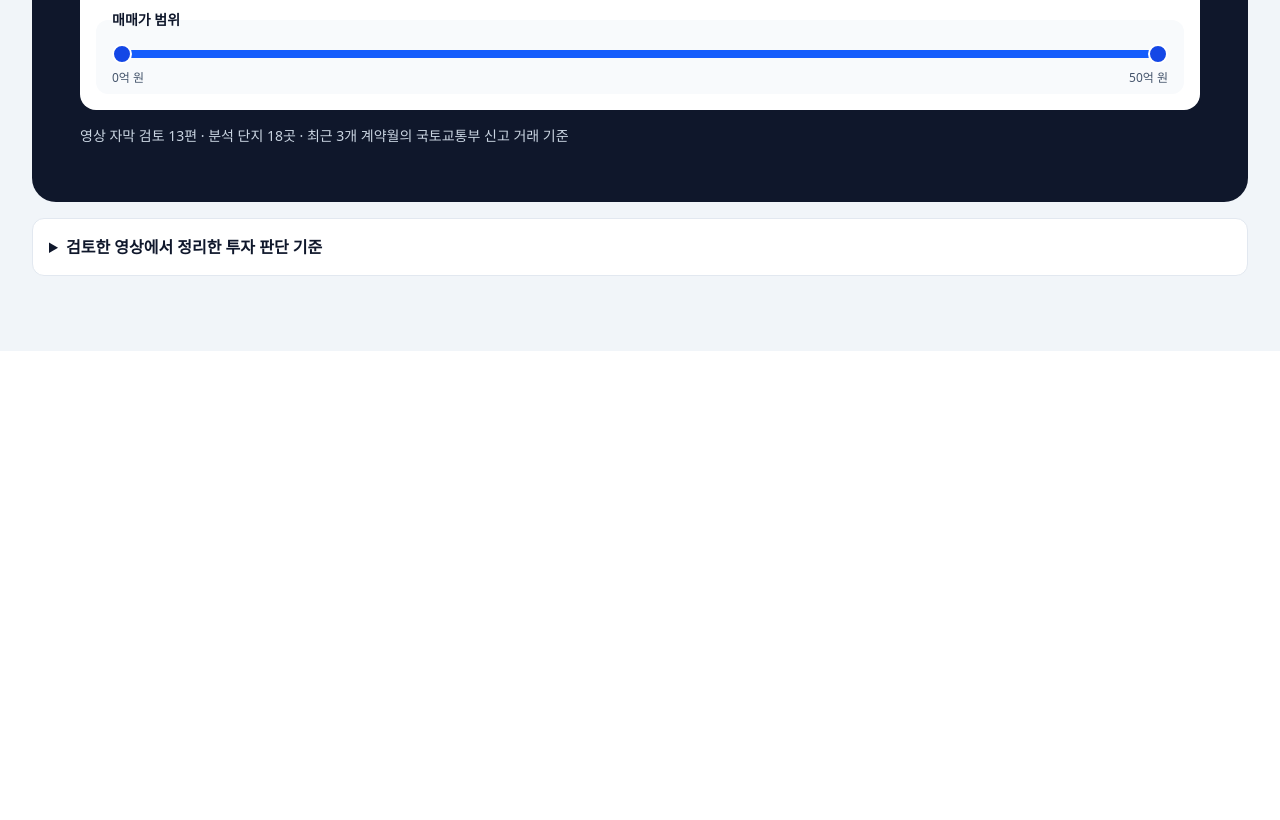
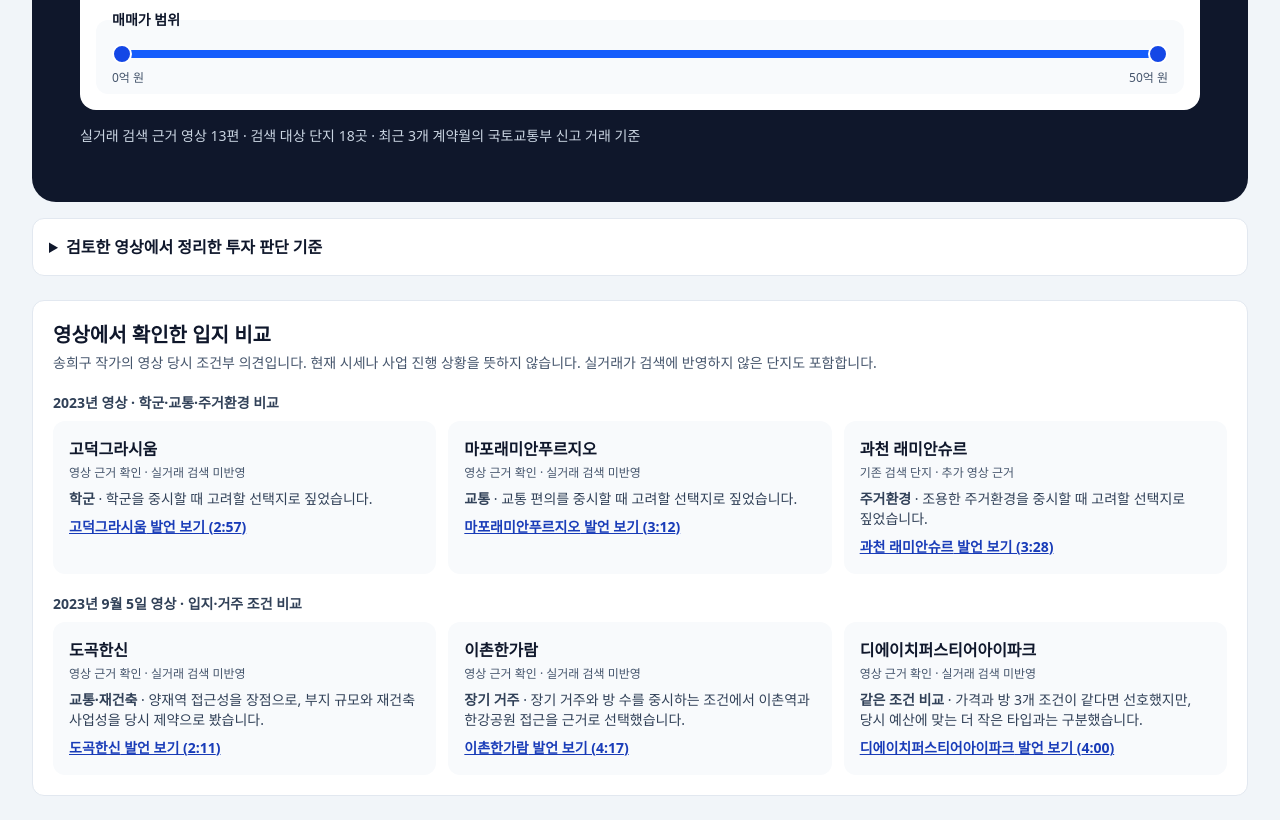
Before and after one commit to cocoadang/k-busan, a React (Vite) app: page / in a window 1280 px wide. Shown: the part 449-1269 px from the top of the page. Before the commit the page ends 800 px from the top, so only its background shows below. Built offline with nearby package versions, Linux system fonts and the light colour scheme.

Commit message:
Show verified Song Hee-gu video comparisons separately from price matches (#38)

```diff
--- a/src/components/ApartmentBudgetSearch.tsx
+++ b/src/components/ApartmentBudgetSearch.tsx
@@ -6,6 +6,7 @@ import { useEffect, useRef, useState, type FormEvent } from 'react';
 
 import ApartmentRadar, { ApartmentRadarPreview } from './ApartmentRadar';
 import catalog from '../housing/songApartmentCatalog.json';
+import { AdditionalSongEvidence, SongApartmentVideoEvidence, songVideoUrl as videoUrl } from './SongApartmentVideoEvidence';
 
 type Listing = (typeof catalog.apartments)[number] & { area: number; price: number; date: string; floor: number; areaCategory: string; tradeSummary?: { count: number; min: number; max: number } };
 type PriceFeed = { results: Listing[]; incomplete: boolean; stale?: boolean; checkedAt: string; marketTrends?: { region: string; month: string; index: number; monthlyChange: number | null }[] };
@@ -24,7 +25,6 @@ const principles = [
   { title: '교통·학군·거주 여건을 함께 확인', note: '역 접근성, 학원가, 주차처럼 실제 거주에 영향을 주는 조건을 비교합니다.', links: [{ id: 'TL_WqYQsUJw', time: 33 }, { id: '9f7SKimLzQA', time: 62 }] },
   { title: '리모델링 비용과 일정을 함께 검토', note: '매매가와 함께 예상 추가분담금, 이주·공사 일정을 확인합니다.', links: [{ id: '9f7SKimLzQA', time: 137 }, { id: 'iwO_jSjdRaI', time: 190 }] },
 ];
-const videoUrl = (id: string, time: number) => `https://www.youtube.com/watch?v=${id}&t=${time}s`;
 const formatPrice = (price: number) => {
   const eok = Math.floor(price / 10000);
   const remainder = price % 10000;
@@ -212,7 +212,7 @@ export default function ApartmentBudgetSearch() {
             <p className="text-sm text-slate-600">{apt.date} 계약 · {apt.floor}층</p>
             <ApartmentRadarPreview name={apt.name} />
             <dl className="mt-4 flex-1 space-y-2 text-sm text-slate-700">
-              <div><dt className="font-semibold text-slate-900">작가가 분석한 내용</dt><dd>{apt.note}</dd></div>
+              <div><dt className="font-semibold text-slate-900">작가가 분석한 내용</dt><dd>{apt.note}<AdditionalSongEvidence apartmentName={apt.name} /></dd></div>
               <div><dt className="font-semibold text-slate-900">내 조건에 맞는 이유</dt><dd>{query?.size ? '선택 전용면적 · ' : ''}{query?.minimum ? '입력 가격대 내 신고 거래' : '예산 이내 신고 거래'}{matchEvidence(apt) ? ` · ${matchEvidence(apt)}` : ''}</dd></div>
             </dl>
             <div className="mt-4 flex flex-wrap gap-x-5 gap-y-2 border-t border-slate-200 pt-3 text-sm font-semibold text-blue-800">
@@ -255,7 +255,7 @@ export default function ApartmentBudgetSearch() {
             onBudget={value => { setBudget(value); setRangeError(false); }} />
           {rangeError && <p role="alert" className="text-sm text-red-700 sm:col-span-full">최소 매매가를 최대 매매가 이하로 입력하세요.</p>}
         </form>
-        <p className="mt-4 text-sm text-slate-300">영상 자막 검토 {catalog.reviewedVideoIds.length}편 · 분석 단지 {catalog.apartments.length}곳 · 최근 3개 계약월의 국토교통부 신고 거래 기준</p>
+        <p className="mt-4 text-sm text-slate-300">실거래 검색 근거 영상 {catalog.reviewedVideoIds.length}편 · 검색 대상 단지 {catalog.apartments.length}곳 · 최근 3개 계약월의 국토교통부 신고 거래 기준</p>
       </div>
       <details className="mt-4 rounded-xl border border-slate-200 bg-white p-4">
         <summary className="cursor-pointer font-semibold">검토한 영상에서 정리한 투자 판단 기준</summary>
@@ -298,7 +298,10 @@ export default function ApartmentBudgetSearch() {
                   ['위치·전용면적', (apt: Listing) => `${apt.district} ${apt.neighborhood} · ${apt.area}㎡`],
                   ['최신 신고 거래', (apt: Listing) => `${formatPrice(apt.price)} · ${apt.date} · ${apt.floor}층`],
                   ['최근 3개 계약월 조회 범위', (apt: Listing) => apt.tradeSummary ? `${formatPrice(apt.tradeSummary.min)} ~ ${formatPrice(apt.tradeSummary.max)} (${apt.tradeSummary.count}건)` : '범위·건수 미확인'],
-                  ['영상 분석', (apt: Listing) => <a className="text-blue-800 underline" href={videoUrl(apt.videoId, apt.time)} target="_blank" rel="noreferrer">{apt.note}</a>],
+                  ['영상 분석', (apt: Listing) => <>
+                    <a className="text-blue-800 underline" href={videoUrl(apt.videoId, apt.time)} target="_blank" rel="noreferrer">{apt.note}</a>
+                    <AdditionalSongEvidence apartmentName={apt.name} />
+                  </>],
                 ] as const).map(([label, value]) => <tr className="border-t border-slate-200" key={label}>
                   <th scope="row" className="p-2 font-semibold">{label}</th>
                   {selected.map(apt => <td key={listingKey(apt)} className="p-2 align-top">{value(apt)}</td>)}
@@ -354,6 +357,7 @@ export default function ApartmentBudgetSearch() {
         </>}
         </>}
       </div>}
+      <SongApartmentVideoEvidence />
     </section>
   );
 }
--- /dev/null
+++ b/src/components/SongApartmentVideoEvidence.tsx
@@ -0,0 +1,48 @@
+import evidence from '../housing/songApartmentVideoEvidence.json';
+
+export const songVideoUrl = (id: string, time: number) => `https://www.youtube.com/watch?v=${id}&t=${time}s`;
+
+function formatTimestamp(time: number) {
+  return `${Math.floor(time / 60)}:${String(time % 60).padStart(2, '0')}`;
+}
+
+export function AdditionalSongEvidence({ apartmentName }: { apartmentName: string }) {
+  const entries = evidence.flatMap(({ videoId, comparisons }) =>
+    comparisons.filter(item => item.priceSearchName === apartmentName).map(item => ({ ...item, videoId })));
+  if (!entries.length) return null;
+  return <ul className="space-y-1">
+    {entries.map(({ videoId, time, topic, note }) =>
+      <li key={`${videoId}:${time}`}>
+        <a className="text-blue-800 underline" href={songVideoUrl(videoId, time)} target="_blank" rel="noreferrer">
+          추가 영상 · {topic} ({formatTimestamp(time)})
+        </a>
+        <span className="ml-2">{note}</span>
+      </li>
+    )}
+  </ul>;
+}
+
+export function SongApartmentVideoEvidence() {
+  return <section aria-labelledby="song-video-evidence-title" className="mt-6 rounded-xl border border-slate-200 bg-white p-4 sm:p-5">
+    <h2 id="song-video-evidence-title" className="text-xl font-bold text-slate-900">영상에서 확인한 입지 비교</h2>
+    <p className="mt-1 text-sm text-slate-600">송희구 작가의 영상 당시 조건부 의견입니다. 현재 시세나 사업 진행 상황을 뜻하지 않습니다. 실거래가 검색에 반영하지 않은 단지도 포함합니다.</p>
+    {evidence.map(({ videoId, label, comparisons }) =>
+      <div key={videoId} className="mt-5">
+        <h3 className="text-sm font-semibold text-slate-700">{label}</h3>
+        <ul className="mt-2 grid gap-3 sm:grid-cols-2 lg:grid-cols-3">
+          {comparisons.map(({ name, topic, note, time, priceSearchName }) =>
+            <li key={name} className="min-w-0 rounded-xl bg-slate-50 p-4">
+              <h4 className="break-words font-bold text-slate-900">{name}</h4>
+              <p className="mt-1 text-xs font-medium text-slate-600">{priceSearchName ? '기존 검색 단지 · 추가 영상 근거' : '영상 근거 확인 · 실거래 검색 미반영'}</p>
+              <p className="mt-2 text-sm text-slate-700"><strong>{topic}</strong> · {note}</p>
+              <a className="mt-2 inline-block text-sm font-semibold text-blue-800 underline"
+                href={songVideoUrl(videoId, time)} target="_blank" rel="noreferrer">
+                {name} 발언 보기 ({formatTimestamp(time)})
+              </a>
+            </li>
+          )}
+        </ul>
+      </div>
+    )}
+  </section>;
+}
--- /dev/null
+++ b/src/housing/songApartmentVideoEvidence.json
@@ -0,0 +1,51 @@
+[
+  {
+    "videoId": "FzzzDjMTsiM",
+    "label": "2023년 영상 · 학군·교통·주거환경 비교",
+    "comparisons": [
+      {
+        "name": "고덕그라시움",
+        "time": 177,
+        "topic": "학군",
+        "note": "학군을 중시할 때 고려할 선택지로 짚었습니다."
+      },
+      {
+        "name": "마포래미안푸르지오",
+        "time": 192,
+        "topic": "교통",
+        "note": "교통 편의를 중시할 때 고려할 선택지로 짚었습니다."
+      },
+      {
+        "name": "과천 래미안슈르",
+        "priceSearchName": "래미안슈르",
+        "time": 208,
+        "topic": "주거환경",
+        "note": "조용한 주거환경을 중시할 때 고려할 선택지로 짚었습니다."
+      }
+    ]
+  },
+  {
+    "videoId": "n93cgDEmK5k",
+    "label": "2023년 9월 5일 영상 · 입지·거주 조건 비교",
+    "comparisons": [
+      {
+        "name": "도곡한신",
+        "time": 131,
+        "topic": "교통·재건축",
+        "note": "양재역 접근성을 장점으로, 부지 규모와 재건축 사업성을 당시 제약으로 봤습니다."
+      },
+      {
+        "name": "이촌한가람",
+        "time": 257,
+        "topic": "장기 거주",
+        "note": "장기 거주와 방 수를 중시하는 조건에서 이촌역과 한강공원 접근을 근거로 선택했습니다."
+      },
+      {
+        "name": "디에이치퍼스티어아이파크",
+        "time": 240,
+        "topic": "같은 조건 비교",
+        "note": "가격과 방 3개 조건이 같다면 선호했지만, 당시 예산에 맞는 더 작은 타입과는 구분했습니다."
+      }
+    ]
+  }
+]
```
Also changed, not shown: 1 other file (tests, documents, lock files or other folders).
